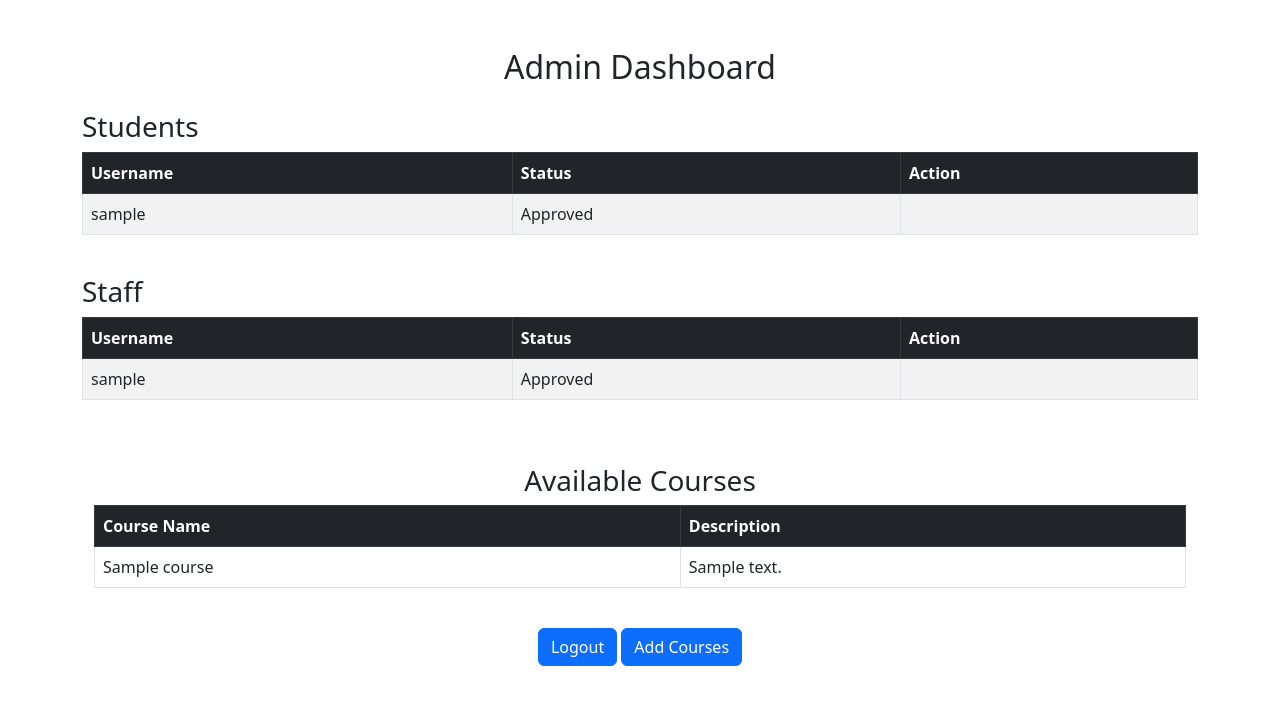
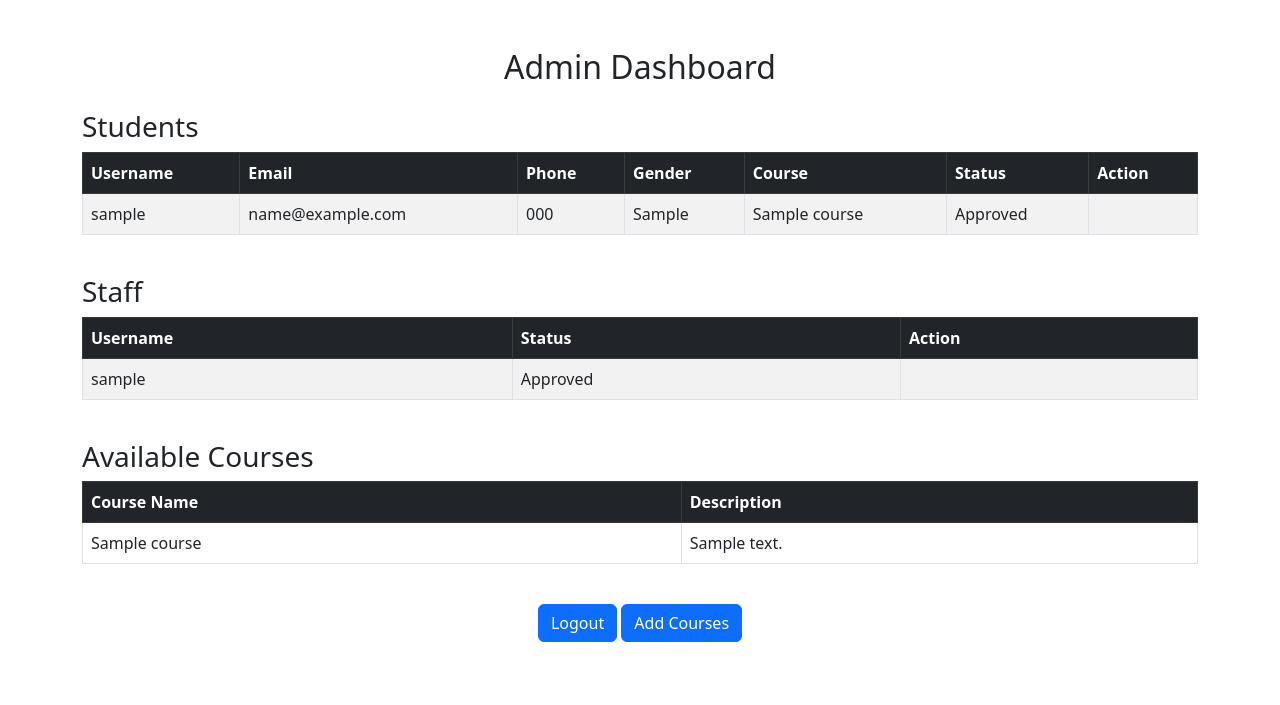
Before and after one commit to jobin8921/ELEARN-APP, a Django app: page /dashboard/admin/ in a window 1280 px wide. Shown: the top 705 px of the page. Run offline with Django 5.2, Linux system fonts and the light colour scheme; tables that the repository leaves empty hold one stand-in row (values such as "Sample post").

Commit message:
Changed the UI of admin_dashboard

```diff
--- a/home/templates/admin_dashboard.html
+++ b/home/templates/admin_dashboard.html
@@ -16,6 +16,10 @@
                 <thead class="table-dark">
                     <tr>
                         <th>Username</th>
+                        <th>Email</th>
+                        <th>Phone</th>
+                        <th>Gender</th>
+                        <th>Course</th>
                         <th>Status</th>
                         <th>Action</th>
                     </tr>
@@ -24,12 +28,17 @@
                     {% for student in students %}
                     <tr>
                         <td>{{ student.user.username }}</td>
+                        <td>{{ student.email }}</td>
+                        <td>{{ student.phone }}</td>
+                        <td>{{ student.gender }}</td>
+                        <td>{{ student.course.name }}</td>
                         <td>
                             {% if student.is_approved %}
                                 Approved
                             {% elif student.is_rejected %}
                                 Rejected
-                            {% else %} Pending {% endif %}</td>
+                            {% else %} Pending {% endif %}
+                        </td>
                         <td>
                             {% if not student.is_approved and not student.is_rejected %}
                                 <a href="{% url 'approve_user' student.id 'student' %}" class="btn btn-success btn-sm">Approve</a>
@@ -78,10 +87,7 @@
             </table>
         </div>
 
-
-        <div class="container mt-5">
-            <h3 class="text-center">Available Courses</h3>
-
+        <h3 class="mt-4">Available Courses</h3>
         <div class="table-responsive">
             <table class="table table-bordered table-hover">
                 <thead class="table-dark">
@@ -105,10 +111,6 @@
             </table>
         </div>
 
-
-
-
-
         <div class="text-center mt-4">
             <a href="{% url 'logout' %}" class="btn btn-primary">Logout</a>
             <a href="{% url 'add_course' %}" class="btn btn-primary">Add Courses</a>
```
Lines whose indentation alone changed are shown as unchanged.
